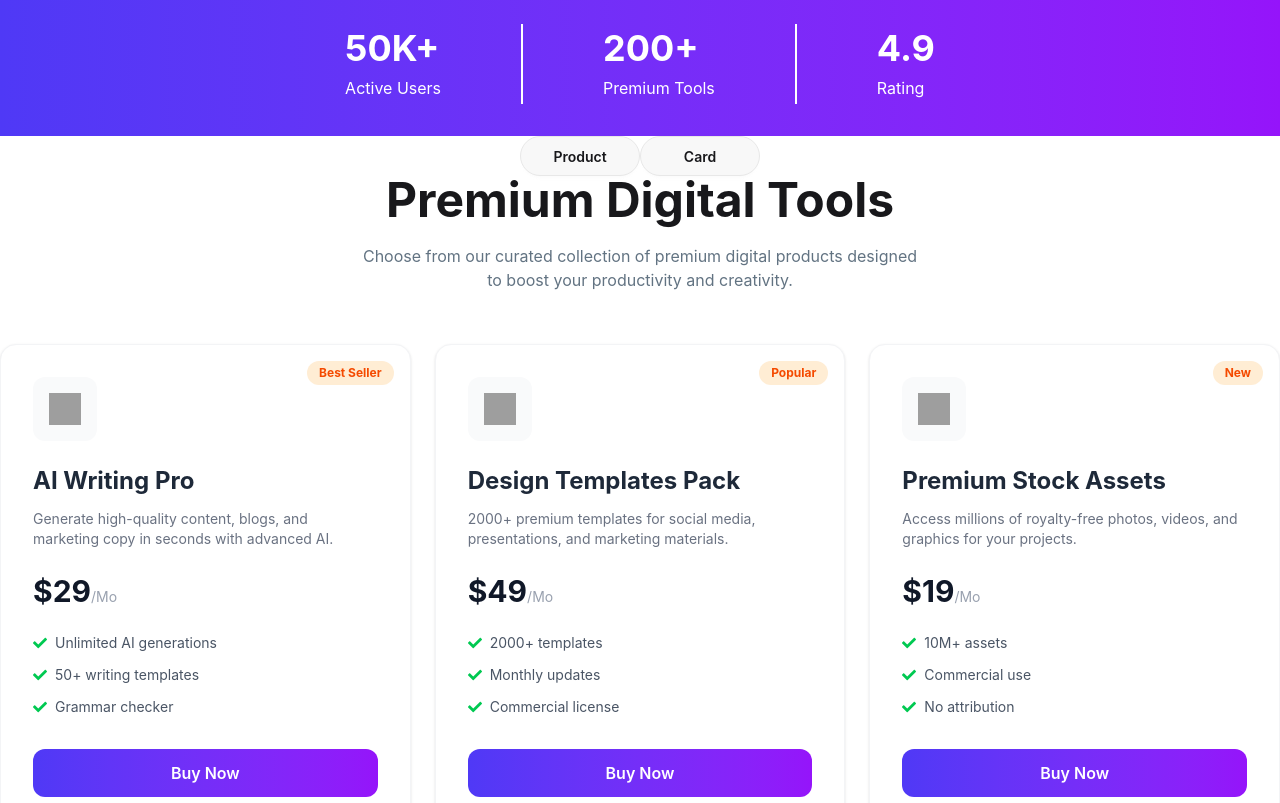
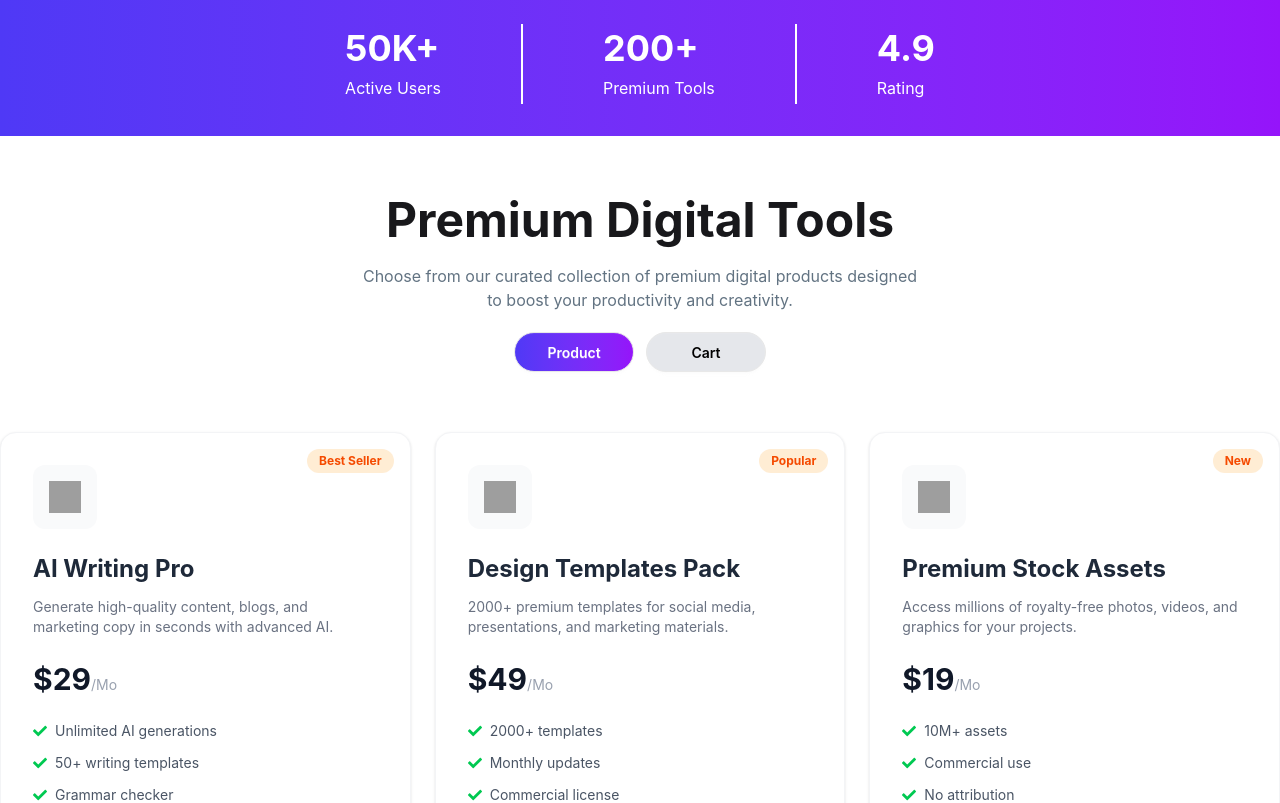
Before and after one commit to eshantoghopapurbo/Assignment-6-Digitools-platform, a React (Vite) app: page / in a window 1280 px wide. Shown: the part 880-1683 px from the top of the page. Built offline with nearby package versions, Linux system fonts and the light colour scheme; grey boxes are pictures that could not be loaded.

Commit message:
Remove filtering complete

```diff
--- a/src/App.jsx
+++ b/src/App.jsx
@@ -23,7 +23,7 @@ function App() {
 
   const [activeTab,setActiveTab] =useState ('product');
   const [carts,setCarts] = useState([])
-  console.log(carts);
+
 
 
   return (
@@ -31,16 +31,40 @@ function App() {
       <NavBar></NavBar>
       <Banner></Banner>
       <SectionStats></SectionStats>
-      <div className='text-center'>
-                <button className='btn rounded-full w-30' onClick={() => setActiveTab ("product")} >Product</button>
-                <button className='btn rounded-full w-30 ' onClick={() => setActiveTab ("card")}>Card</button>
+                  <div className='text-center mt-15'>
+                <h2 className= 'text-5xl font-bold mb-5' >Premium Digital Tools</h2>
+                <p className='text-[#627382] mb-3' >Choose from our curated collection of premium digital products designed <br />to boost your productivity and creativity.</p>
             </div>
+      <div className='text-center space-x-3 my-5'>
+     <button
+       className={`btn rounded-full w-30 ${
+      activeTab === "product"
+        ? "bg-gradient-to-r from-[#4F39F6] to-[#9514FA] text-white"
+        : "bg-gray-200 text-black"
+    }`}
+       onClick={() => setActiveTab("product")}
+     >
+       Product
+     </button>
+
+  <button
+    className={`btn rounded-full w-30 ${
+      activeTab === "card"
+        ? "bg-gradient-to-r from-[#4F39F6] to-[#9514FA] text-white"
+        : "bg-gray-200 text-black"
+    }`}
+    onClick={() => setActiveTab("card")}
+  >
+    Cart
+  </button>
+      </div>
+
 
       <Suspense>
       { activeTab === "product" && <Digitool digitoolPromise={digitoolPromise} carts={carts}
       setCarts={setCarts} ></Digitool>}
       </Suspense>
-      { activeTab === "card" && <Cart2></Cart2>}
+      { activeTab === "card" && <Cart2 carts={carts} setCarts={setCarts} > </Cart2>}
 
       <StepCart></StepCart>
        <PricingCart></PricingCart>
--- a/src/components/Card.jsx
+++ b/src/components/Card.jsx
@@ -4,10 +4,15 @@ const Card = ({ item,carts,setCarts}) => {
 
     const [isSelected,setIsSelected] =useState(false)
 
+    // const [cardData , setCardData]=useState([])
+
     const handleSelected = () =>{
         setIsSelected (true)
-        setCarts( item)
+        setCarts([...carts, item])
+
     }
+
+    // console.log(cardData);
 
     return (
       <div>
--- a/src/components/Cart2.jsx
+++ b/src/components/Cart2.jsx
@@ -1,9 +1,50 @@
 import React from 'react';
 
-const Cart2 = () => {
-    return (
-        <div className='bg-red-400 container mx-auto h-30'>
+const Cart2 = ({carts,setCarts}) => {
+   const totalPrice = carts.reduce((sum,item) =>
+    sum + item.price, 0);
+
+      const handlePayment =() =>{
+        setCarts ([])
+      };
+
+      const handleDelete =(item) => {
+        const filteredArray = carts.filter(c => c.id !== item.id)
+       setCarts(filteredArray)
+      }
+
+     return (
+        <div className='p-10 container mx-auto  z-50'>
             <h2 className='text-2xl font-bold' >Your Cart</h2>
+            {
+                carts.length === 0 ? <p className='text-center text-3xl p-5'>Cart is empty</p>:
+                <>
+
+           <div className='space-y-5 mt-4'>
+              {
+                carts.map(item => <div className='flex justify-between shadow-lg border border-blue-500 p-3' key={item.id}>
+                   <div className='flex gap-2 '>
+                     <div>
+                        <img className='h-20 w-20 object-contain' src={item.icon} alt="" />
+                    </div>
+                    <div>
+                        <h1 className='text-2xl font-semibold'>{item.name}</h1>
+                         <p className='text-[#627382]' >${item.price}</p>
+                    </div>
+                   </div>
+                    <div>
+                        <button onClick={ () => handleDelete (item)} className='text-red-500 btn'>Remove</button>
+                        </div>
+                </div>)
+             }
+           </div>
+          <div className='flex justify-between bg-blue-500  text-white p-5 mt-5 rounded-lg text-xl'>
+             <div>Total:</div>
+           <div>${totalPrice}</div>
+          </div>
+      <button onClick={handlePayment} className='btn w-full mt-5 bg-gradient-to-r from-[#4F39F6] to-[#9514FA] rounded-full text-white text-xl'>Proceed to Checkout</button>
+                </>
+            }
         </div>
     );
 };
--- a/src/components/Digitool.jsx
+++ b/src/components/Digitool.jsx
@@ -8,15 +8,10 @@ const Digitool = ({digitoolPromise,carts,setCarts}) => {
 
     return (
         <div className='' >
-            <div className='text-center'>
-                <h2 className= 'text-5xl font-bold mb-5' >Premium Digital Tools</h2>
-                <p className='text-[#627382] mb-3' >Choose from our curated collection of premium digital products designed <br />to boost your productivity and creativity.</p>
-            </div>
-
            <div className=' grid md:grid-cols-2 lg:grid-cols-3 gap-6 container mx-auto ' >
              {
-                dataPromisse.map((item) => (<Card key={item.id}  item={item}> carts={carts}
-      setCarts={setCarts} </Card> ) )
+                dataPromisse.map((item) => (<Card key={item.id}  item={item}  carts={carts}
+      setCarts={setCarts}>  </Card> ) )
             }
            </div>
         </div>
--- a/src/components/StepCart.jsx
+++ b/src/components/StepCart.jsx
@@ -8,7 +8,7 @@ import cart1 from "../assets/package.png"
 import cart2 from "../assets/rocket.png"
 const StepCart = () => {
     return (
-        <div>
+        <div className='z-10'>
             <div className='grid justify-center mt-30 mb-8'>
                 <h1 className='text-5xl font-bold '>Get Started in 3 Steps</h1>
                 <p className='text-[#627382] font-semibold p-4'>Start using premium digital tools in minutes, not hours.</p>
```
